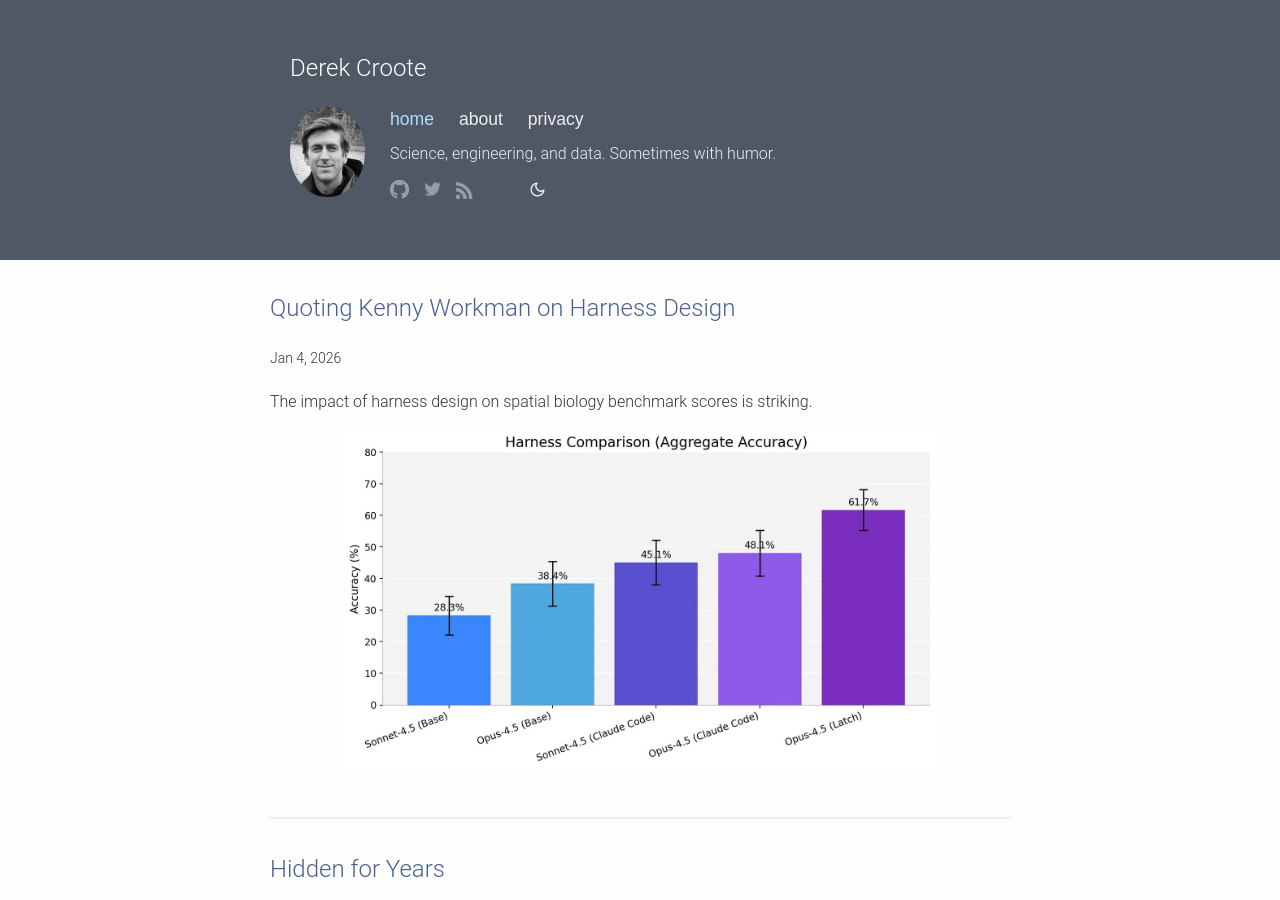
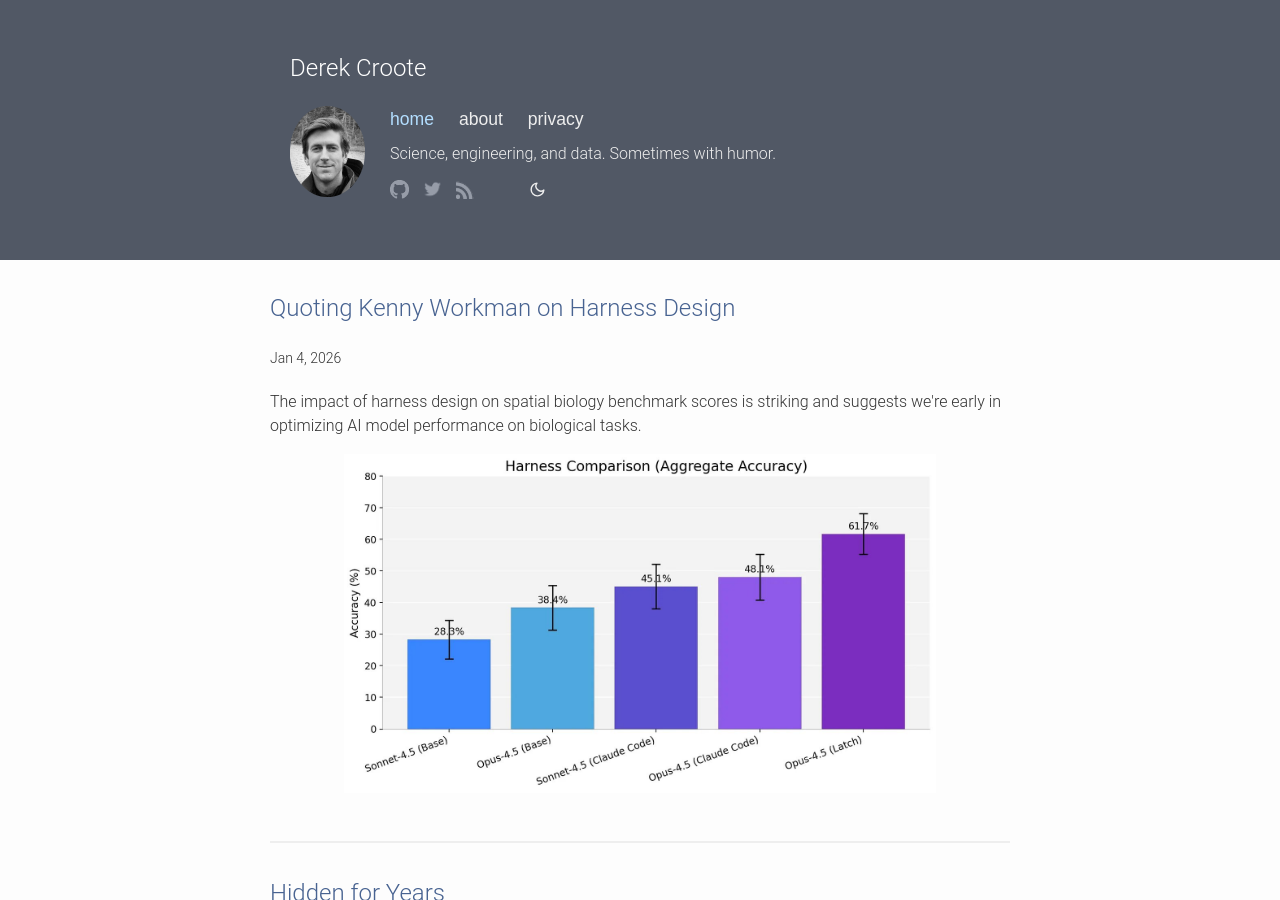
Before and after one commit to dcroote/dcroote.github.io, a Jekyll site: the page built from index.html, in a window 1280 px wide and 900 px high. Built offline with Jekyll 4.4.1, drawn with Linux system fonts in a browser that asks for light colours; some web fonts are replaced.

Commit message:
fix: post description

```diff
--- a/_posts/2026-01-04-quoting-kenny-workman.md
+++ b/_posts/2026-01-04-quoting-kenny-workman.md
@@ -3,7 +3,7 @@
 title: Quoting Kenny Workman on Harness Design
 image: images/quoting-kenny-workman/harness-comparison.jpeg
 image-alt: A chart depicting the impact of harness design on SpatialBench benchmark scores.
-description: The impact of harness design on spatial biology benchmark scores is striking.
+description: The impact of harness design on spatial biology benchmark scores is striking and suggests we're early in optimizing AI model performance on biological tasks.
 comments: false
 ---
 
```
